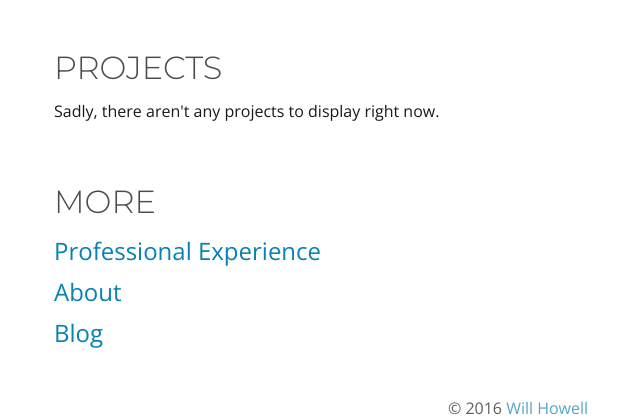
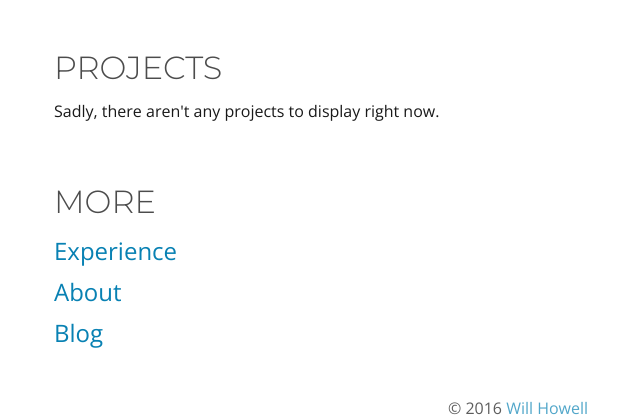
Before and after one commit to willshowell/portfolio, a Django app: page / in a window 1280 px wide. Shown: the part 812-1232 px from the top of the page, without its empty margins (122-762 px from the left). Run offline with Django 3.2, Linux system fonts and the light colour scheme; data that the repository does not hold is empty.

Commit message:
Update verbiage a bit-iage

```diff
--- a/portfolioapp/templates/portfolio/home.html
+++ b/portfolioapp/templates/portfolio/home.html
@@ -37,7 +37,7 @@
 <article class="more">
 	<h3>More</h3>
 	<ul>
-		<li><a href="{% url 'experience' %}">Professional Experience</a></li>
+		<li><a href="{% url 'experience' %}">Experience</a></li>
 		<li><a href="{% url 'about' %}">About</a></li>
 		<li><a href="#">Blog</a></li>
 	</ul>
```
